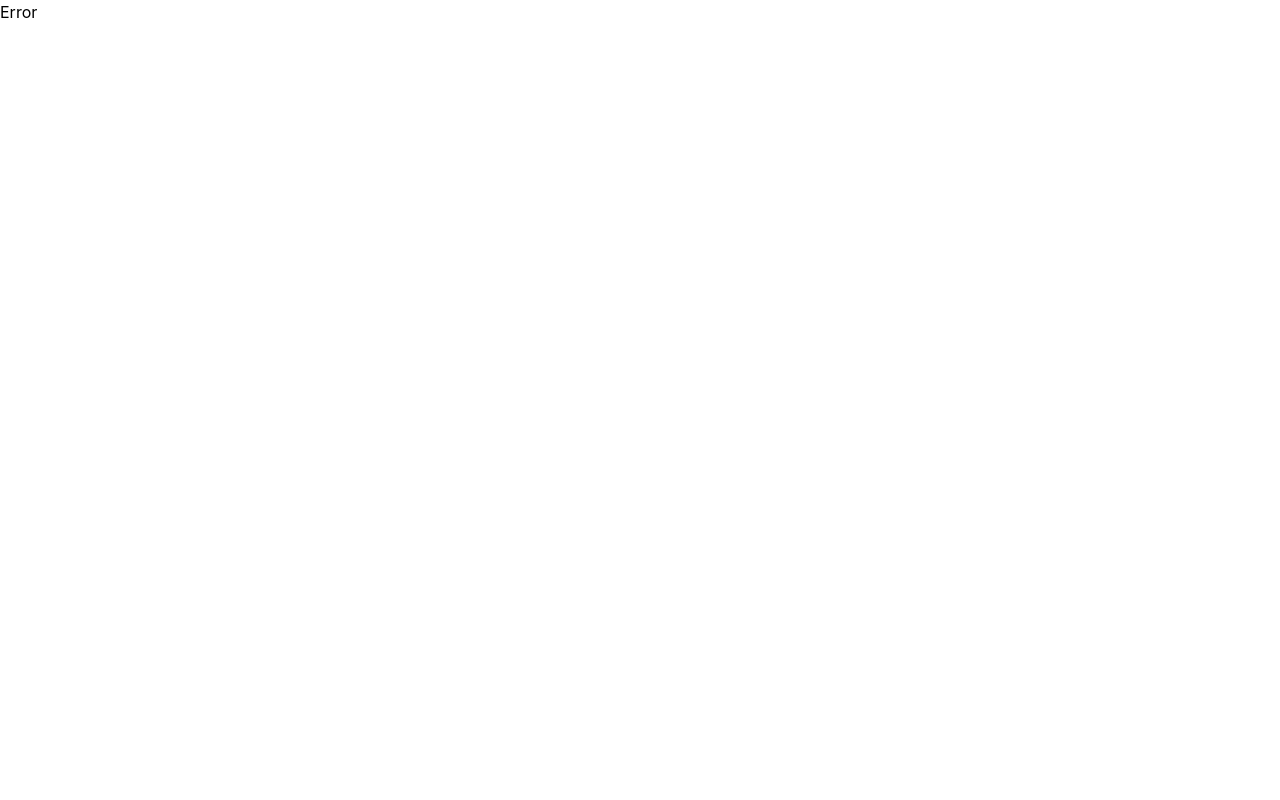
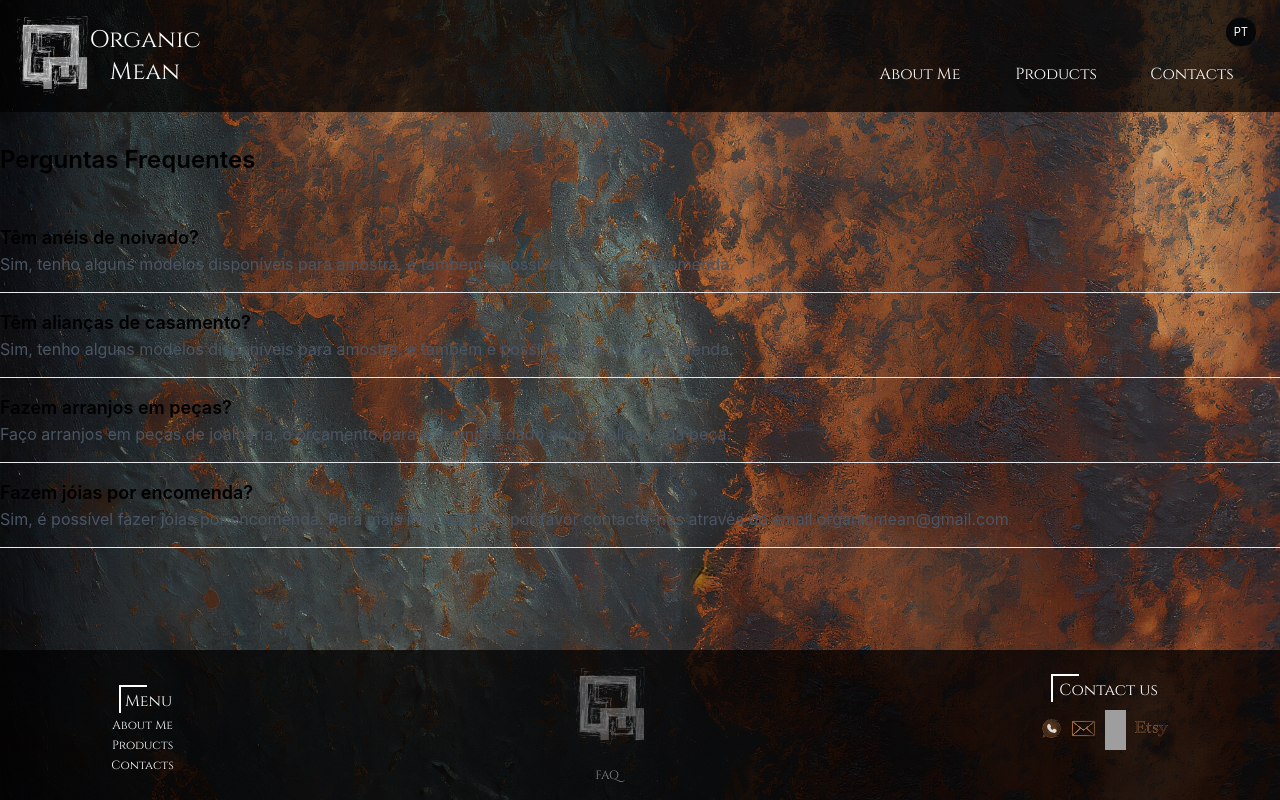
Before and after one commit to danielsbarbara/Organic-mean, a React (Create React App) app: page /FAQPage in a window 1280 px wide. Before the commit this address had no page. Built offline with nearby package versions, Linux system fonts and the light colour scheme; grey boxes are pictures that could not be loaded.

Commit message:
create path for FAQ page

```diff
--- a/src/components/CardPopup.tsx
+++ b/src/components/CardPopup.tsx
@@ -162,8 +162,8 @@ export function CardPopup({
               />
             </div>{" "}
             <div className="flex justify-center items-center gap-3 md:flex-row">
-        <InfoContainerPopUp />
-      </div>
+              <InfoContainerPopUp />
+            </div>
             <div className="flex flex-col items-center"></div>
           </div>
         </div>
--- a/src/components/Footer.tsx
+++ b/src/components/Footer.tsx
@@ -28,7 +28,7 @@ export function Footer() {
       <div className="flex flex-col justify-center items-center opacity-50">
         <Logo />
         <div className="flex flex-col items-center mt-4 hover:scale-110 transition-transform duration-150 ease-in-out">
-          <Link to={"/faqpage"} >
+          <Link to={"/FAQPage"} >
           <FooterItem title="FAQ" />
           </Link>
       </div>
--- a/src/index.tsx
+++ b/src/index.tsx
@@ -17,6 +17,7 @@ import { Root } from './pages/Root';
 import { ProductsPage } from './pages/ProductsPage';
 import { ComponentsPage } from './pages/Components';
 import Aboutme from './pages/Aboutme';
+import { FAQPage } from './pages/FAQPage';
 document.title = 'Organic Mean'
 //Creates the router for the website
 const router = createBrowserRouter([
@@ -44,6 +45,10 @@ const router = createBrowserRouter([
       {
         path: "aboutme",
         element: <Aboutme />
+      },
+      {
+        path: "FAQPage",
+        element: <FAQPage/>
       }
     ],
   },
--- a/src/pages/LandingPage.tsx
+++ b/src/pages/LandingPage.tsx
@@ -10,7 +10,6 @@ export function LandingPage() {
                 <PageTitle title="Organic Mean" />
             </div>
             <CarouselHomePage />
-
         </div>
     )
 }
```
